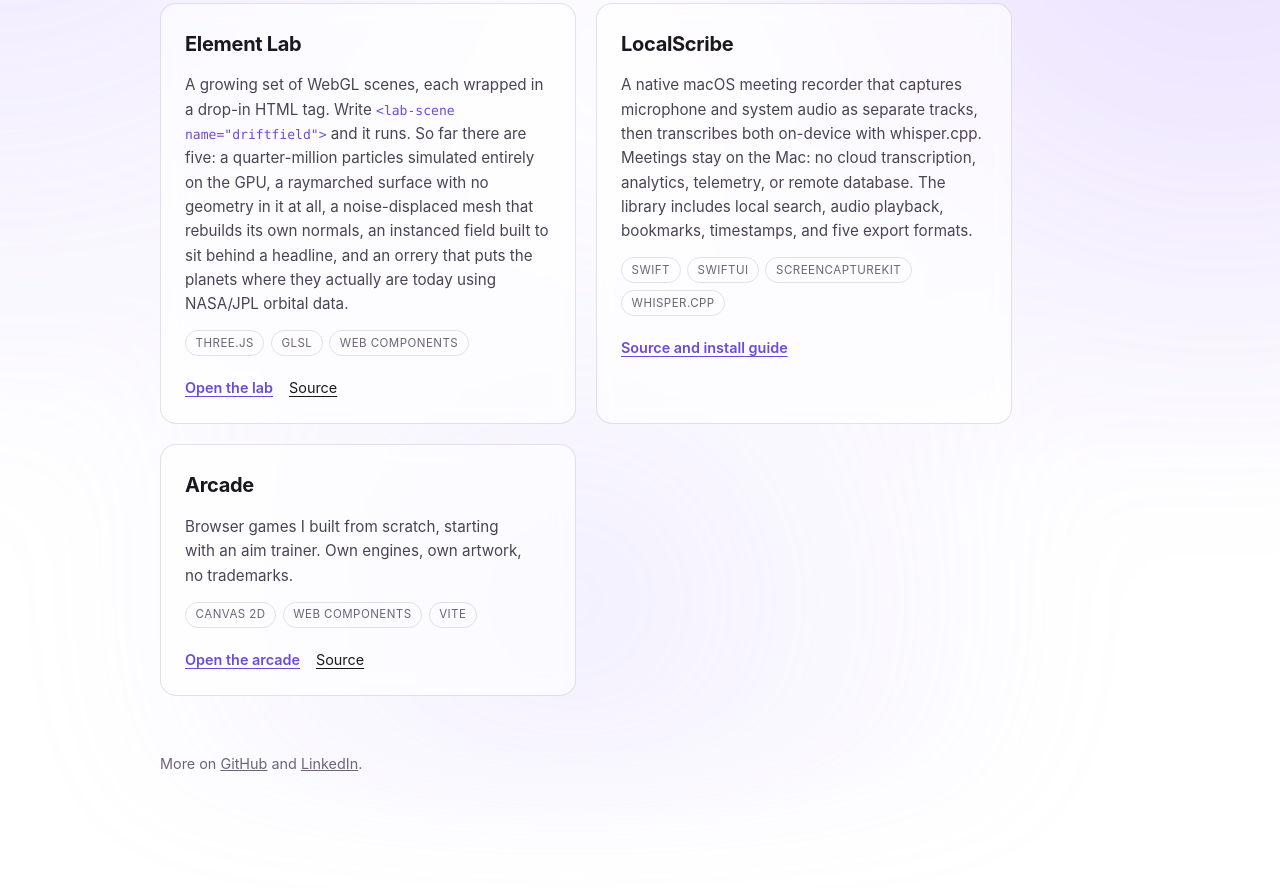
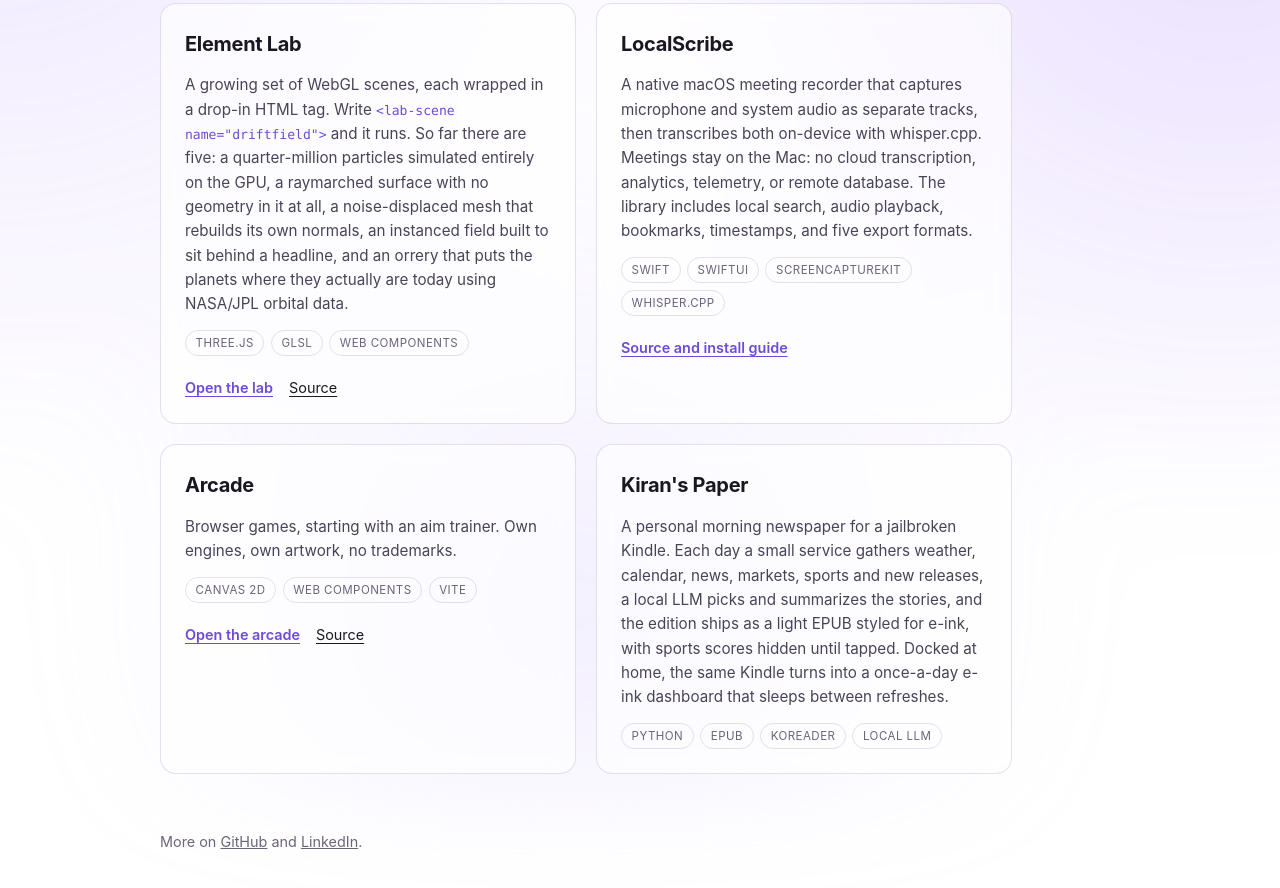
Before and after one commit to kiranyarlagadda/kiranyarlagadda.dev, a website built with Vite: page projects.html in a window 1280 px wide. Shown: the part 236-1124 px from the top of the page. Before the commit the page ends 1075 px from the top, so only its background shows below. Built offline with nearby package versions, Linux system fonts and the light colour scheme.

Commit message:
Add Kiran's Paper project

```diff
--- a/projects.html
+++ b/projects.html
@@ -80,7 +80,7 @@
           <article class="card" data-card data-hue="0.85">
             <h2>Arcade</h2>
             <p>
-              Browser games I built from scratch, starting with an aim trainer.
+              Browser games, starting with an aim trainer.
               Own engines, own artwork, no trademarks.
             </p>
             <ul class="tech" role="list">
@@ -92,6 +92,25 @@
               <a class="primary" href="/arcade/">Open the arcade</a>
               <a href="https://github.com/kiranyarlagadda/arcade" target="_blank" rel="noopener noreferrer">Source</a>
             </p>
+          </article>
+        </li>
+        <li>
+          <article class="card" data-card data-hue="0.36">
+            <h2>Kiran's Paper</h2>
+            <p>
+              A personal morning newspaper for a jailbroken Kindle. Each day a small
+              service gathers weather, calendar, news, markets, sports and new
+              releases, a local LLM picks and summarizes the stories, and the edition
+              ships as a light EPUB styled for e-ink, with sports scores hidden until
+              tapped. Docked at home, the same Kindle turns into a once-a-day e-ink
+              dashboard that sleeps between refreshes.
+            </p>
+            <ul class="tech" role="list">
+              <li>Python</li>
+              <li>EPUB</li>
+              <li>KOReader</li>
+              <li>Local LLM</li>
+            </ul>
           </article>
         </li>
       </ul>
--- a/src/arcade.js
+++ b/src/arcade.js
@@ -30,7 +30,7 @@ const isTouch = matchMedia('(pointer: coarse)').matches;
 // ------------------------------------------------------------------ marks
 //
 // Tile icons. Aim reuses the brand's 3x3 mark (it already reads as a grid of
-// targets); chess gets a small hand-drawn crown. Both use currentColor so
+// targets); chess gets a small crown. Both use currentColor so
 // .tile-icon's own color rule decides the ink.
 
 const GAME_ICONS = {
--- a/vite.config.mjs
+++ b/vite.config.mjs
@@ -1,8 +1,8 @@
 import { defineConfig } from 'vite';
 
 // The VPS deploy is a plain file sync with no build step, so bundles are built
-// locally and committed to assets/. Everything else here stays hand-written
-// HTML and CSS.
+// locally and committed to assets/. Everything else here stays plain HTML
+// and CSS.
 //
 // Three entry points:
 //   assets/cards.js  -> the project-card backdrop on /projects.html
```
Also changed, not shown: arcade/index.html (+1 -1 lines), lab/index.html (+2 -2 lines), README.md.
